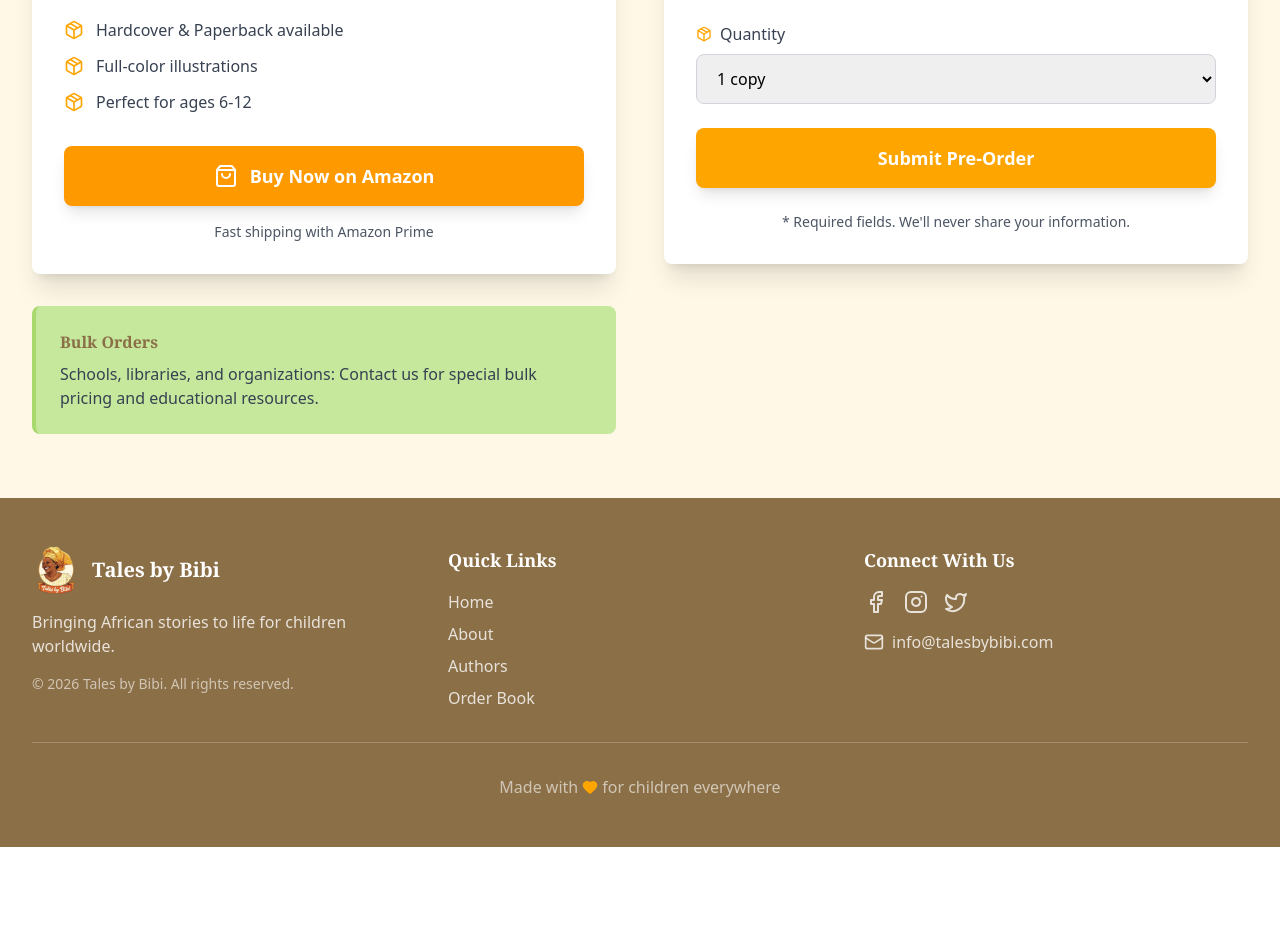
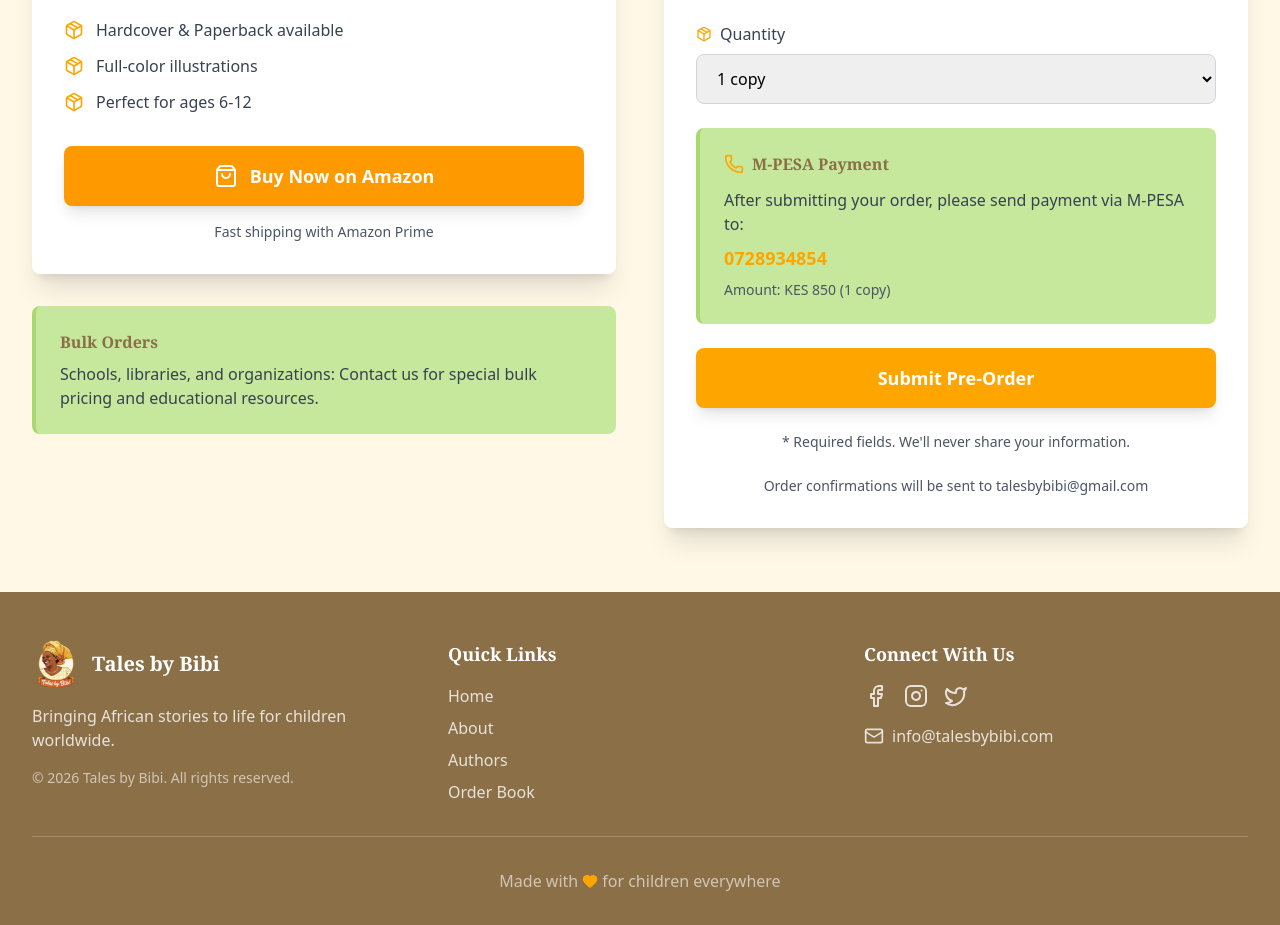
Before and after one commit to dochiengjr05/myTalesByBibi, a React (Vite) app: page /order in a window 1280 px wide. Shown: the part 1202-2127 px from the top of the page. Before the commit the page ends 2049 px from the top, so only its background shows below. Built offline with nearby package versions, Linux system fonts and the light colour scheme.

Commit message:
Update About and Authors pages: replace dashes with periods, update fireplace text, add M-PESA payment and email notifications to Order page
Co-Authored-By: Warp <agent@warp.dev>

```diff
--- a/src/pages/About.tsx
+++ b/src/pages/About.tsx
@@ -27,27 +27,27 @@
 
           <div className="prose prose-lg max-w-none">
             <p className="text-xl text-gray-700 leading-relaxed mb-6">
-              In Swahili, <strong className="text-sunset">"Bibi"</strong> means grandmother —
-              the wise elder, the keeper of stories, the heart of the family.
+              In Swahili, <strong className="text-sunset">"Bibi"</strong> means grandmother.
+              The wise elder, the keeper of stories, the heart of the family.
             </p>
 
             <p className="text-lg text-gray-700 leading-relaxed mb-6">
               For countless generations across Africa, grandmothers have been the storytellers,
               gathering children around flickering fires as darkness falls over the savannah.
-              Under starlit skies, they weave tales of wisdom, adventure, and wonder — stories
+              Under starlit skies, they weave tales of wisdom, adventure, and wonder. Stories
               that teach, inspire, and connect us to our roots.
             </p>
 
             <p className="text-lg text-gray-700 leading-relaxed mb-6">
-              These magical evenings by the fireplace were more than entertainment. They were
-              lessons wrapped in wonder, morals hidden in adventure, and cultural heritage
-              passed down through the gentle voice of Bibi.
+              These magical evenings sitting around the three stone fire were more than entertainment.
+              While bibi cooked, she narrated stories that were lessons wrapped in wonder, morals
+              hidden in adventure and cultural heritage.
             </p>
 
             <div className="bg-sand-light border-l-4 border-sunset p-6 my-8 rounded-r-lg">
               <p className="text-lg text-gray-700 italic">
-                "Around the fire, under the stars, Bibi's voice brought our world to life —
-                teaching us about courage, kindness, and the bonds that tie all living things together."
+                "Around the fire, under the stars, Bibi's voice brought our world to life.
+                Teaching us about courage, kindness, and the bonds that tie all living things together."
               </p>
             </div>
           </div>
--- a/src/pages/Authors.tsx
+++ b/src/pages/Authors.tsx
@@ -27,7 +27,7 @@
               <p className="text-lg text-gray-700 leading-relaxed mb-6">
                 <strong className="text-sunset">Esther and Mercy Ondiek</strong>, two African
                 sisters, share a profound passion for bringing African stories to life for
-                children worldwide — a passion cultivated through years of working closely
+                children worldwide. A passion cultivated through years of working closely
                 with young minds.
               </p>
               <p className="text-lg text-gray-700 leading-relaxed mb-6">
--- a/src/pages/Order.tsx
+++ b/src/pages/Order.tsx
@@ -21,9 +21,20 @@
     });
   };
 
-  const handleSubmit = (e: React.FormEvent) => {
+  const handleSubmit = async (e: React.FormEvent) => {
     e.preventDefault();
-    // Here you would typically send the data to your backend
+
+    try {
+      // Send order to backend API
+      const response = await fetch('http://localhost:8081/api/orders', {
+        method: 'POST',
+        headers: {
+          'Content-Type': 'application/json',
+        },
+        body: JSON.stringify(formData),
+      });
+
+      if (response.ok) {
         console.log('Order submitted:', formData);
         setSubmitted(true);
 
@@ -40,6 +51,14 @@
             quantity: 1,
           });
         }, 3000);
+      } else {
+        console.error('Failed to submit order');
+        alert('Failed to submit order. Please try again.');
+      }
+    } catch (error) {
+      console.error('Error submitting order:', error);
+      alert('Failed to submit order. Please try again.');
+    }
   };
 
   return (
@@ -259,6 +278,23 @@
                       </select>
                     </div>
 
+                    {/* Payment Information */}
+                    <div className="bg-grass-light border-l-4 border-grass p-6 rounded-lg">
+                      <h3 className="font-display font-bold text-earth mb-3 flex items-center">
+                        <Phone className="h-5 w-5 text-sunset mr-2" />
+                        M-PESA Payment
+                      </h3>
+                      <p className="text-gray-700 mb-2">
+                        After submitting your order, please send payment via M-PESA to:
+                      </p>
+                      <p className="text-lg font-bold text-sunset mb-2">
+                        0728934854
+                      </p>
+                      <p className="text-sm text-gray-600">
+                        Amount: KES {850 * formData.quantity} ({formData.quantity} {formData.quantity === 1 ? 'copy' : 'copies'})
+                      </p>
+                    </div>
+
                     <button
                       type="submit"
                       className="w-full bg-sunset hover:bg-sunset-dark text-white px-8 py-4 rounded-lg text-lg font-bold transition-all duration-200 transform hover:scale-105 shadow-lg"
@@ -268,6 +304,9 @@
 
                     <p className="text-sm text-gray-600 text-center">
                       * Required fields. We'll never share your information.
+                    </p>
+                    <p className="text-sm text-gray-600 text-center mt-2">
+                      Order confirmations will be sent to talesbybibi@gmail.com
                     </p>
                   </form>
                 )}
```
Lines whose indentation alone changed are shown as unchanged.
